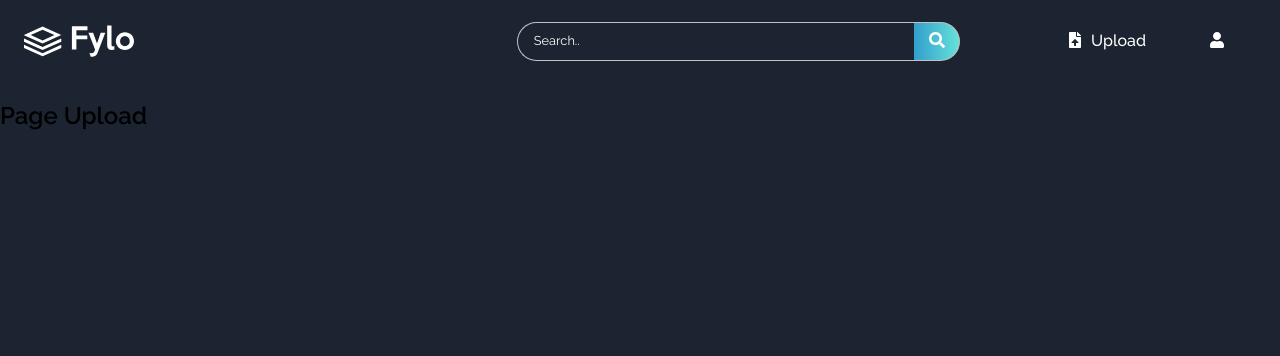
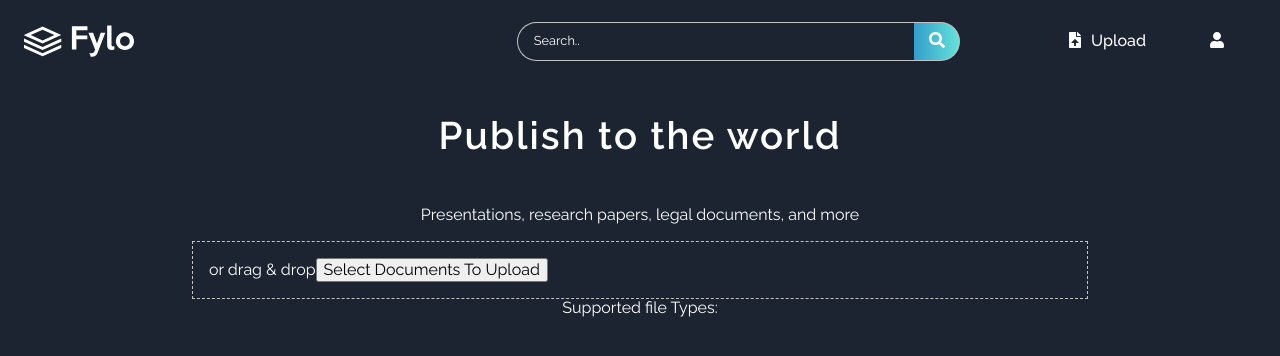
Before and after one commit to Andreszd/app-scribd, a React (Create React App) app: page /home in a window 1280 px wide. Both pictures are taken after a click on the button "Upload". Shown: the top 356 px of the page. Built offline with nearby package versions, Linux system fonts and the light colour scheme.

Commit message:
begin view upload files

```diff
--- a/package.json
+++ b/package.json
@@ -13,6 +13,7 @@
     "node-sass": "^4.14.1",
     "react": "^17.0.1",
     "react-dom": "^17.0.1",
+    "react-dropzone": "^11.3.1",
     "react-router-dom": "^5.2.0",
     "react-scripts": "4.0.1",
     "web-vitals": "^0.2.4"
--- a/src/App.js
+++ b/src/App.js
@@ -1,7 +1,6 @@
 import { Switch } from 'react-router-dom';
 import Home from './Pages/Home';
 import LadingPage from './Pages/LadingPage';
-import Upload from './Pages/Upload';
 import { PrivateRoute, PublicRoute } from './routes';
 import './scss/style.scss'
 function App() {
--- a/src/Pages/LadingPage.js
+++ b/src/Pages/LadingPage/index.js
@@ -1,6 +1,6 @@
-import Footer from "../components/Footer";
-import Header from "../components/Header";
-import Sections from "../components/Sections";
+import Footer from "../../components/Footer";
+import Header from "../../components/Header";
+import Sections from "../../components/Sections";
 
 export default function LadingPage(){
 
--- a/src/Pages/Upload.js
+++ /dev/null
@@ -1,5 +0,0 @@
-export default function Upload({history}){
-    return (
-        <h2>Page Upload</h2>
-    )
-}
--- /dev/null
+++ b/src/Pages/Upload/index.js
@@ -0,0 +1,13 @@
+import DropZone from '../../components/DropZone'
+import './style.scss'
+
+export default function Upload({history}){
+    return (
+        <section className="file-upload">
+            <h2 className="file-upload__title">Publish to the world</h2>
+            <p className="file-upload__text">Presentations, research papers, legal documents, and more</p>
+            <DropZone/>
+            <span className="file-upload__info">Supported file Types: </span>
+        </section>
+    )
+}
--- /dev/null
+++ b/src/Pages/Upload/style.scss
@@ -0,0 +1,13 @@
+.file-upload{
+    width: 70%;
+    display: flex;
+    flex-direction: column;
+    align-items: center;
+    margin-left: auto;
+    margin-right: auto;
+    color: var(--white);
+    &__title{
+        letter-spacing: 2px;
+        font-size: 2.4rem;
+    }
+}
--- /dev/null
+++ b/src/components/DropZone/index.js
@@ -0,0 +1,18 @@
+import { useDropzone } from 'react-dropzone'
+
+import './style.scss'
+export default function DropZone(){
+    const { getInputProps, getRootProps, open } = useDropzone({noClick: true})
+
+    return(
+        <div
+        {...getRootProps({className: 'dropzone'})}
+        className="dropzone">
+            <input {...getInputProps()}/>
+            <span>or drag & drop</span>
+            <button type="button" onClick={open}>
+                Select Documents To Upload
+            </button>
+        </div>
+    )
+}
--- /dev/null
+++ b/src/components/DropZone/style.scss
@@ -0,0 +1,6 @@
+.dropzone{
+    width: 100%;
+    padding: 1rem;
+    border: 1px solid var(--white-200);
+    border-style: dashed;
+}
--- a/src/scss/base/_colors.scss
+++ b/src/scss/base/_colors.scss
@@ -9,4 +9,5 @@
     --light-red:hsl(0, 100%, 63%);
 
     --white:hsl(0, 0%, 100%);
+    --white-200: #c2c2c2;
 }
```
Also changed, not shown: src/Pages/Home/index.js (renamed from src/Pages/Home.js, +4 -4 lines), 2 other files (tests, documents, lock files or other folders).
